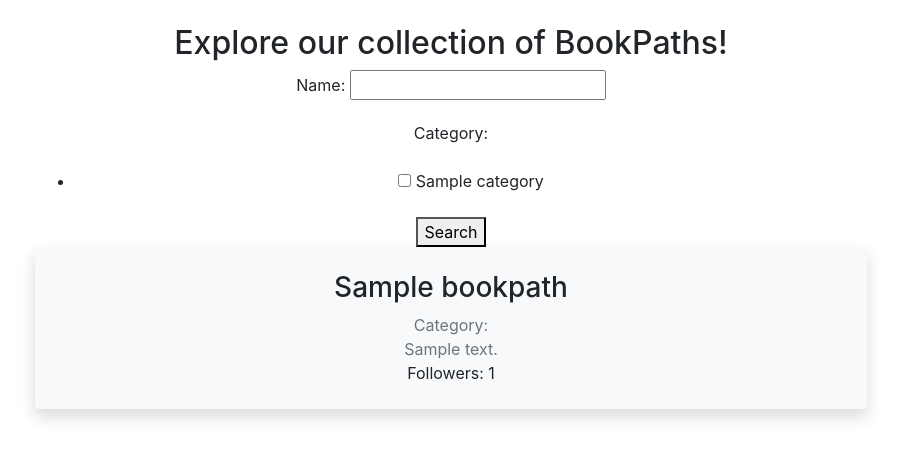
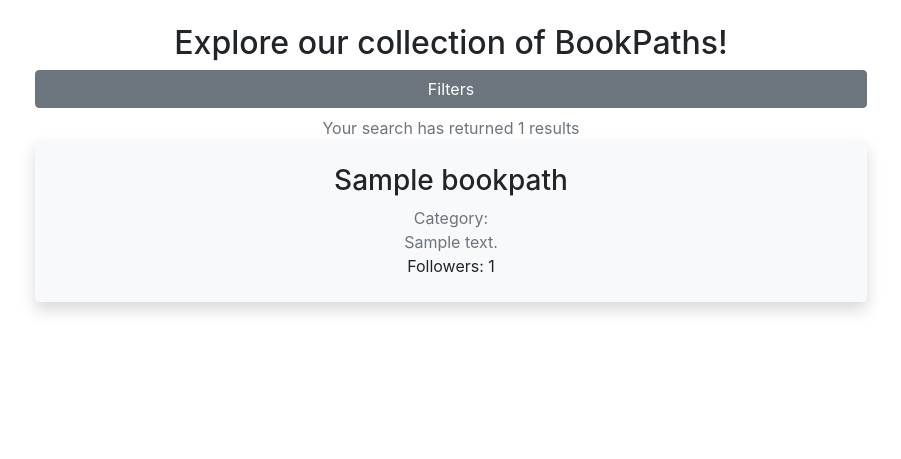
Before and after one commit to DamianRubio/bookpaths, a Django app: page /explore/bookpaths in a window 1280 px wide. Shown: the part 56-515 px from the top of the page, without its empty margins (174-1075 px from the left). Run offline with Django 3.2, Linux system fonts and the light colour scheme; tables that the repository leaves empty hold one stand-in row (values such as "Sample post"); some libraries are stand-ins or nearby versions.

Commit message:
Improved filtering capabilities for the explore section

```diff
--- a/bookpaths/settings.py
+++ b/bookpaths/settings.py
@@ -35,6 +35,7 @@
     'bookpaths_app',
     'import_export',
     'django_filters',
+    'widget_tweaks',
     'django.contrib.admin',
     'django.contrib.auth',
     'django.contrib.contenttypes',
--- a/bookpaths_app/filters.py
+++ b/bookpaths_app/filters.py
@@ -5,10 +5,13 @@
 
 
 class BookPathFilter(django_filters.FilterSet):
-    name = django_filters.CharFilter()
+    name = django_filters.CharFilter(lookup_expr='iexact')
+    description = django_filters.CharFilter(lookup_expr='icontains')
+    author = django_filters.CharFilter()
     category = django_filters.ModelMultipleChoiceFilter(
         queryset=Category.objects.all(), widget=forms.CheckboxSelectMultiple)
+    followers = django_filters.NumberFilter(field_name='follow_count', lookup_expr='gt')
 
     class Meta:
         model = BookPath
-        exclude = ['description', 'author', 'follow_count']
+        exclude = []
--- a/bookpaths_app/templates/bookpaths_app/explore_bookpaths.html
+++ b/bookpaths_app/templates/bookpaths_app/explore_bookpaths.html
@@ -1,5 +1,6 @@
 {% extends "bookpaths_app/layout.html" %}
 {% load static %}
+{% load widget_tweaks %}
 
 {% block title %}
 BookPaths - Explore
@@ -12,10 +13,48 @@
     {% endif %}
     <div class="w-75">
         <h2>Explore our collection of BookPaths!</h2>
-        <form method="get">
-            {{ filter.form.as_p }}
-            <button type="submit">Search</button>
-        </form>
+        <a class="btn btn-secondary d-block mb-2 mt-2" data-toggle="collapse" href="#collapseExample" role="button"
+            aria-expanded="false" aria-controls="collapseExample">
+            Filters
+        </a>
+        <div class="collapse" id="collapseExample">
+            <div class="card card-body">
+                <form method="get" class="mb-2">
+                    <div class="well">
+                        <div class="row">
+                            <div class="form-group col-sm-4 col-md-4">
+                                {{ filter.form.name.label_tag }}
+                                {% render_field filter.form.name class="form-control" %}
+                            </div>
+                            <div class="form-group col-sm-4 col-md-4">
+                                {{ filter.form.author.label_tag }}
+                                {% render_field filter.form.author class="form-control" %}
+                            </div>
+                            <div class="form-group col-sm-4 col-md-4">
+                                {{ filter.form.followers.label_tag }}
+                                {% render_field filter.form.followers class="form-control" %}
+                            </div>
+                            <div class="form-group col-sm-12 col-md-12">
+                                {{ filter.form.description.label_tag }}
+                                {% render_field filter.form.description class="form-control" %}
+                            </div>
+                            <div class="form-group col-sm-12 col-md-12">
+                                {{ filter.form.category.label_tag }}
+                                <div>
+                                    {% for choice in filter.form.category %}
+                                    <label class="checkbox-inline">
+                                        {{ choice.tag }} {{ choice.choice_label }}
+                                    </label>
+                                    {% endfor %}
+                                </div>
+                            </div>
+                        </div>
+                        <button class="btn btn-secondary" type="submit">🔍 Search</button>
+                    </div>
+                </form>
+            </div>
+        </div>
+        <span class="text-muted">Your search has returned {{ filter.qs | length }} results</span>
         {% for bookpath in filter.qs %}
         <div class="media container position-relative bg-light shadow p-4 rounded mb-3">
             <div class="media-body">
--- a/requirements.txt
+++ b/requirements.txt
@@ -7,6 +7,7 @@
 Django==3.1.7
 django-filter==2.4.0
 django-import-export==2.5.0
+django-widget-tweaks==1.4.8
 et-xmlfile==1.0.1
 idna==2.10
 MarkupPy==1.14
```
Also changed, not shown: README.md.
